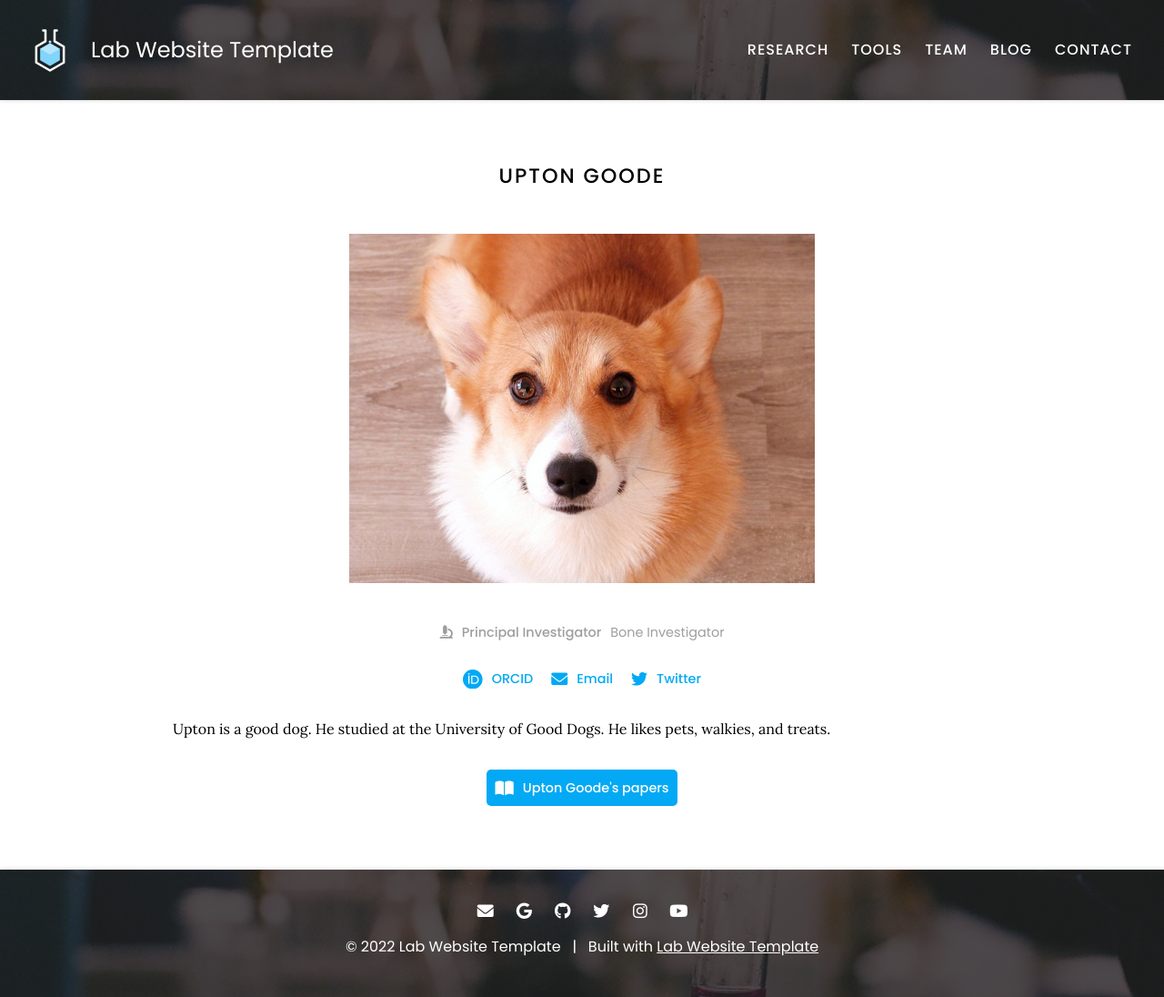
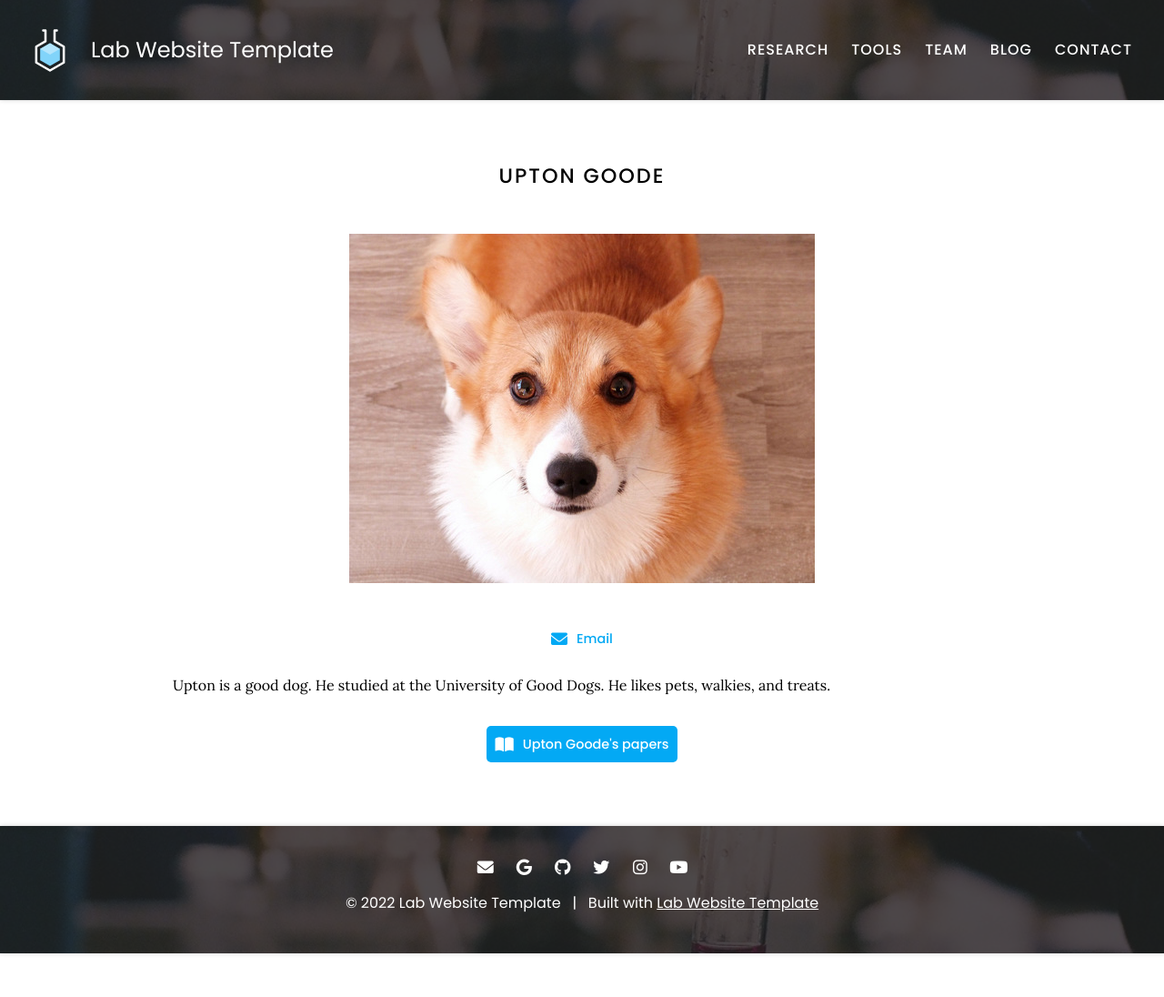
Before and after one commit to ZiZijourney/Liu-web, a Jekyll site: the page built from _members/upton-goode.md, in a window 1280 px wide. Shown: the whole page at 91% size. Built offline with Jekyll 4.4.1, drawn with Linux system fonts in a browser that asks for light colours; after the commit the page ends 1048 px from its top, so only the background shows below that; part of the change alters nothing that is shown.

Commit message:
Update upton-goode.md

```diff
--- a/_members/upton-goode.md
+++ b/_members/upton-goode.md
@@ -1,16 +1,13 @@
 ---
 name: Upton O. Goode
 image: images/member.jpg
-description: Bone Investigator
-role: pi
+description: Professor and Chair
+role: Professor and Chair
 aliases:
-  - U. Goode
-  - U. O. Goode
-  - U Goode
+  - Dr. Jianbo Liu
+
 links:
-  orcid: 0000-0001-8713-9213
-  email: upton@ogoode.com
-  twitter: uptonogoode
+  email: Jianbo.Liu@qc.cuny.edu
 ---
 
 Upton is a good dog.
```
